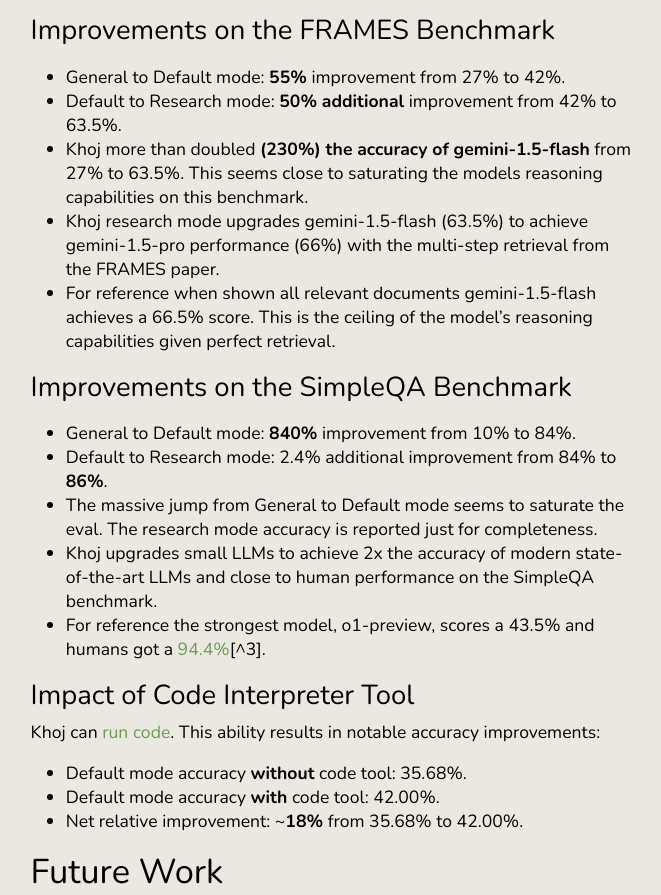
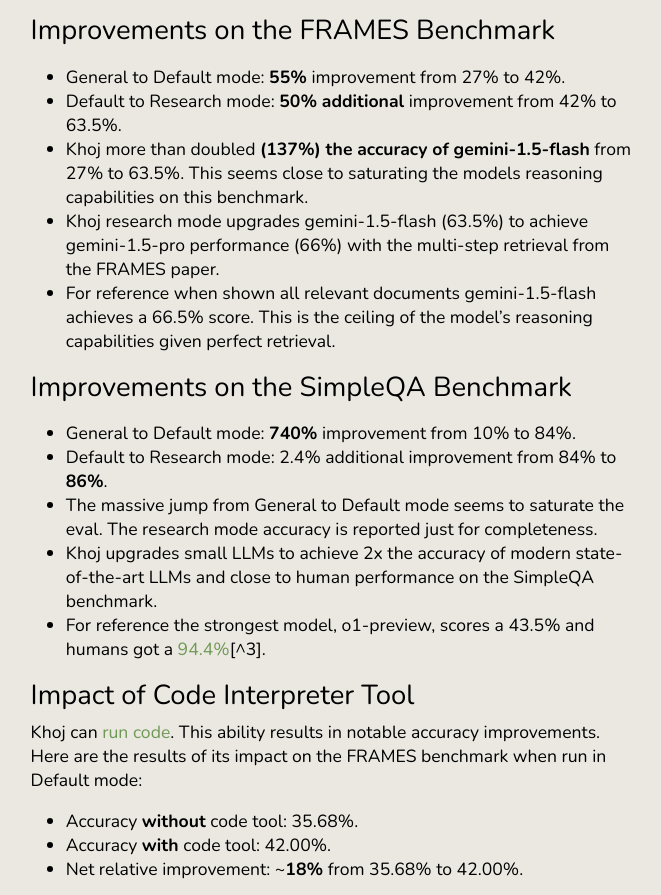
Before and after one commit to khoj-ai/flare, an Astro site: page /posts/evaluate-khoj-quality in a window 1280 px wide. Shown: the part 3920-4815 px from the top of the page, without its empty margins (307-968 px from the left). Built offline with nearby package versions, Linux system fonts and the light colour scheme; Astro itself is replaced by a stand-in of ours.

Commit message:
Fix some calculations and clean up for clarity

```diff
--- a/src/content/posts/evaluate-khoj-quality.md
+++ b/src/content/posts/evaluate-khoj-quality.md
@@ -84,21 +84,21 @@ Khoj upgrades small hosted LLMs into AI agents that perform at or beyond the cap
 #### Improvements on the FRAMES Benchmark
 - General to Default mode: **55%** improvement from 27% to 42%.
 - Default to Research mode: **50% additional** improvement from 42% to 63.5%.
-- Khoj more than doubled **(230%) the accuracy of gemini-1.5-flash** from 27% to 63.5%. This seems close to saturating the models reasoning capabilities on this benchmark.
+- Khoj more than doubled **(137%) the accuracy of gemini-1.5-flash** from 27% to 63.5%. This seems close to saturating the models reasoning capabilities on this benchmark.
 - Khoj research mode upgrades gemini-1.5-flash (63.5%) to achieve gemini-1.5-pro performance (66%) with the multi-step retrieval from the FRAMES paper.
 - For reference when shown all relevant documents gemini-1.5-flash achieves a 66.5% score. This is the ceiling of the model's reasoning capabilities given perfect retrieval.
 
 #### Improvements on the SimpleQA Benchmark
-- General to Default mode: **840%** improvement from 10% to 84%.
+- General to Default mode: **740%** improvement from 10% to 84%.
 - Default to Research mode: 2.4% additional improvement from 84% to **86%**.
 - The massive jump from General to Default mode seems to saturate the eval. The research mode accuracy is reported just for completeness.
 - Khoj upgrades small LLMs to achieve 2x the accuracy of modern state-of-the-art LLMs and close to human performance on the SimpleQA benchmark.
 - For reference the strongest model, o1-preview, scores a 43.5% and humans got a [94.4%](https://openai.com/index/introducing-simpleqa/#:~:text=We%20found%20that%20the%20third%20AI%20trainer%E2%80%99s%20answer%20matched%20the%20original%20agreed%20answers%2094.4%25%20of%20the%20time)[^3].
 
 #### Impact of Code Interpreter Tool
-Khoj can [run code](/posts/ai-with-code-execution). This ability results in notable accuracy improvements:
-- Default mode accuracy **without** code tool: 35.68%.
-- Default mode accuracy **with** code tool: 42.00%.
+Khoj can [run code](/posts/ai-with-code-execution). This ability results in notable accuracy improvements. Here are the results of its impact on the FRAMES benchmark when run in Default mode:
+- Accuracy **without** code tool: 35.68%.
+- Accuracy **with** code tool: 42.00%.
 - Net relative improvement: ~**18%** from 35.68% to 42.00%.
 
 ### Future Work
```
